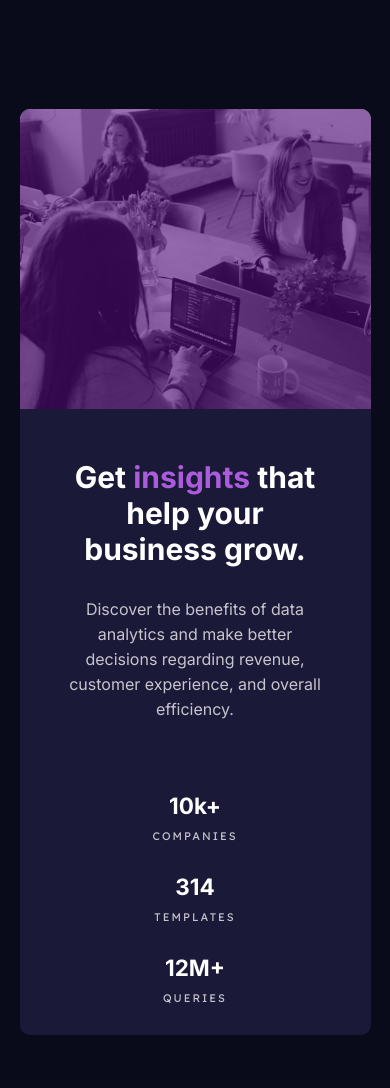
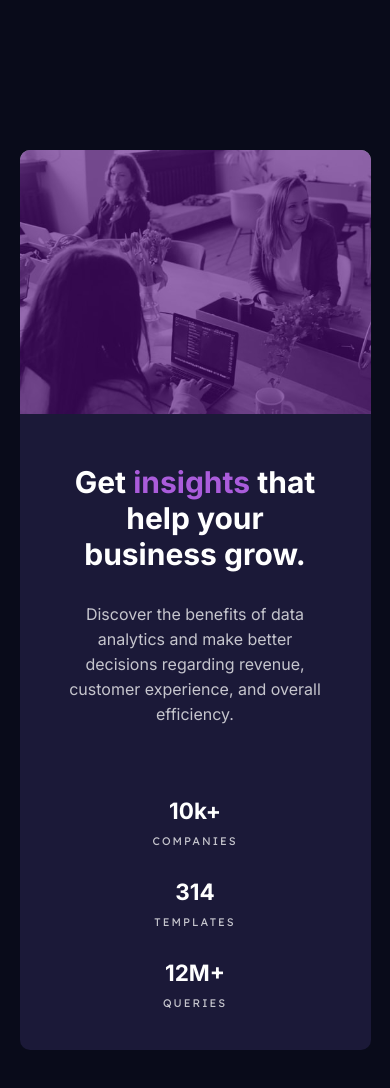
Before and after one commit to ajdonato/ftm-cardboard-css-html, a plain HTML site: page index.html in a window 390 px wide. Drawn offline with Linux system fonts and the light colour scheme.

Commit message:
html fix and tablet mode addition

```diff
--- a/css/responsive.css
+++ b/css/responsive.css
@@ -1,25 +1,49 @@
-@media (min-width: 781px) {
-    .card-img2{
-        display: none;
+@media (max-width: 1200px) {
+    body{
+        width: 100%;
+    }
+    body main{
+        width: 96%;
+    }
+
+    .card-text{
+    padding: 0 6rem;
+    align-items: center;
+    display: flex;
+    flex-direction: column;
+    justify-content: center;
+    }
+
+    .card-text .p-card{
+        padding-right: 0;
+    }
+
+    footer{
+        padding:7rem 0 0 0;
+        width: 100%;
     }
 }
 
 @media (max-width: 780px) {
     body{
         width: 100vw;
-        margin: 15rem 0;
+        height: auto;
+
+        padding: 15rem 0;
     }
 
     body main{
         width: 90%;
         height: auto;
         display: grid;
+        grid-template-rows: 1fr 1fr;
     }
 
     .card-text{
         width: 100%;
-        padding: 5rem 4rem 0;
+        padding: 5rem 4rem 1rem;
         text-align: center;
+        order: 1;
     }
 
     .card-text .h1-card{
@@ -38,23 +62,31 @@
     .card-text footer ul{
         display: grid;
         justify-content: center;
+        grid-template-columns: 1fr 1fr 1fr;
     }
 
     .card-text footer ul li{
         padding-bottom: 3rem;
     }
 
-    .card-img {
-        display: none;
+    .card-img{
+        border-radius: 1rem 1rem 0 0;
+        width: 100%;
     }
 
-    .card-img2{
-        border-radius: 1rem 1rem 0 0;
-        width: 100%;
-        height: 30rem;
-    }
-
-    .card-img2::before{
+    .card-img::before{
         border-radius: 1rem 1rem 0 0;
     }
 }
+
+@media (max-width: 480px) {
+    body main {
+        height: 90rem;
+    }
+
+    .card-text footer ul{
+        display: grid;
+        justify-content: center;
+        grid-template-columns: 1fr;
+    }
+}
--- a/css/style.css
+++ b/css/style.css
@@ -19,7 +19,6 @@ html{
 body{
     font-size: 1.5rem;
 
-    margin: 0 auto;
     width: 144rem;
     height: 100vh;
 
@@ -103,8 +102,7 @@ footer ul p{
     width: 50%;
 }
 
-.card-img,
-.card-img2{
+.card-img{
     width: 50%;
 
     background: url(../images/image-header-desktop.jpg) top no-repeat;
@@ -114,8 +112,7 @@ footer ul p{
     position: relative;
 }
 
-.card-img::before,
-.card-img2::before {
+.card-img::before {
     background: var(--soft-violet-card);
     content: '';
     position: absolute;
--- a/index.html
+++ b/index.html
@@ -18,10 +18,6 @@
 </head>
 <body>
   <main>
-    <div class="card-img2">
-      <div class="card-img-bg2"></div>
-    </div>
-
     <div class="card-text">
       <h1 class="h1-card">Get <span class="violet-clr">insights</span> that help your business grow.</h1>
       <p class="p-card">Discover the benefits of data analytics and make better decisions regarding revenue, customer
```
